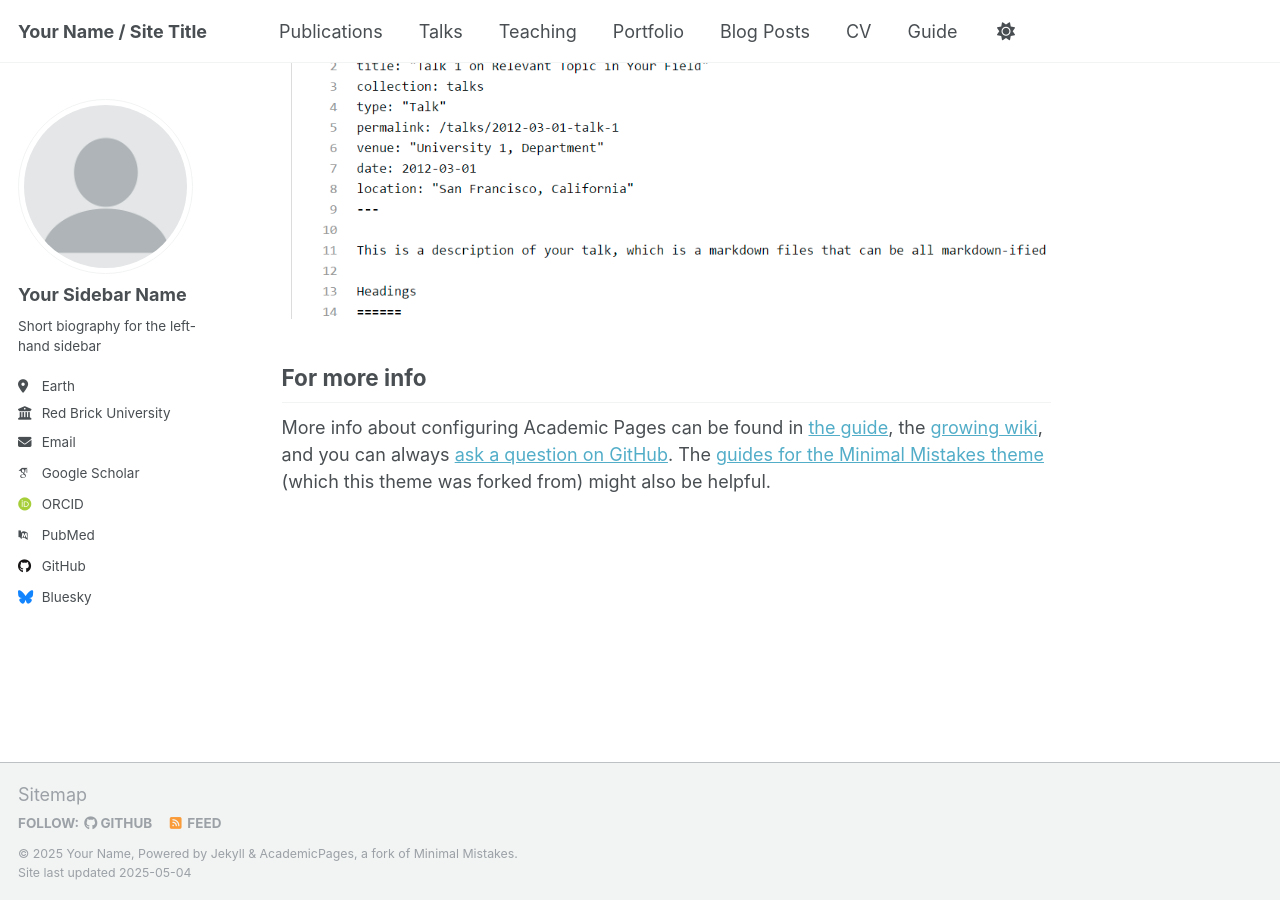
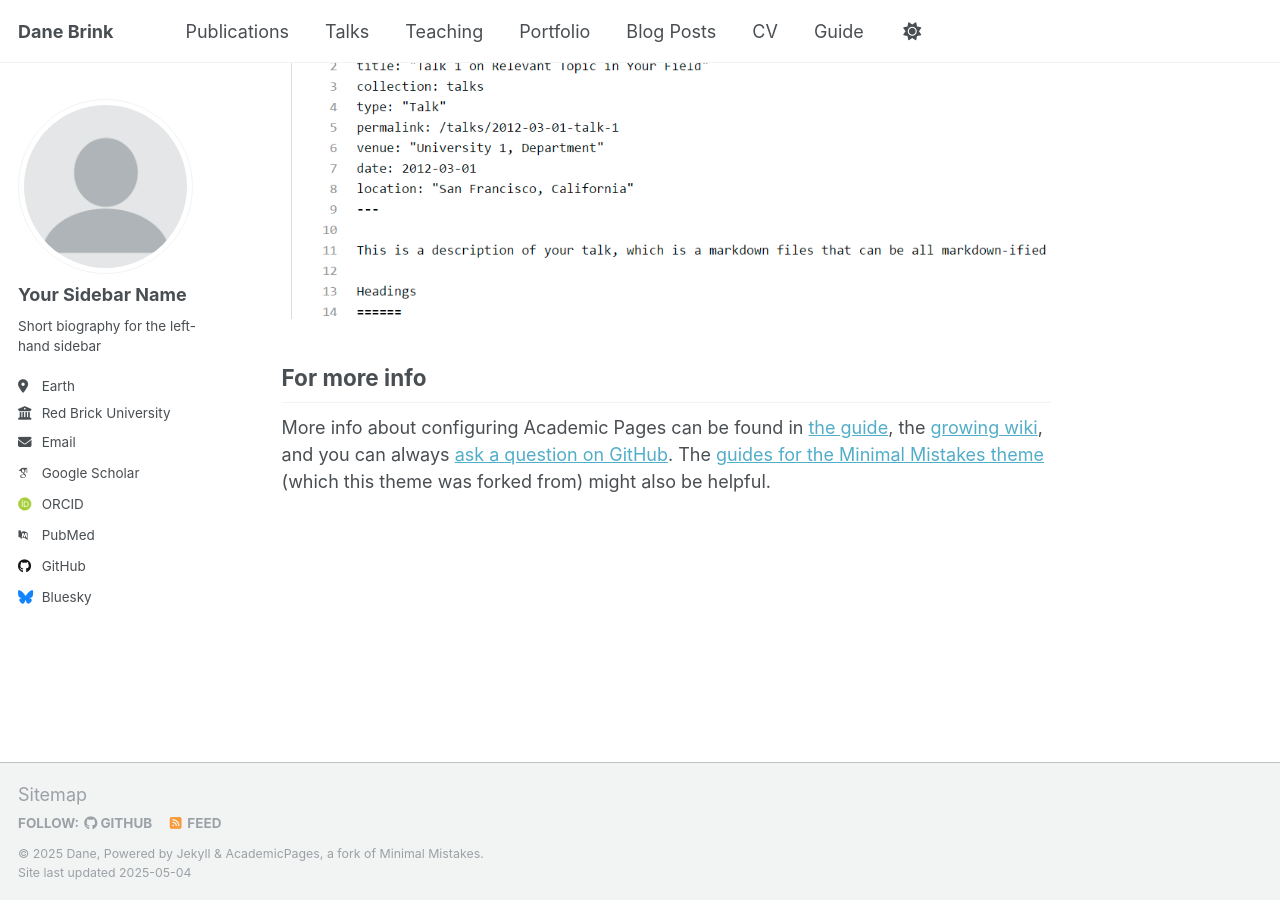
Before and after one commit to danebrink/danebrink.github.io, a Jekyll site: the page built from _pages/about.md, in a window 1280 px wide and 900 px high, scrolled down 2636 px. Built offline with Jekyll 4.4.1, drawn with Linux system fonts in a browser that asks for light colours; some web fonts are replaced.

Commit message:
Update _config.yml
Changed name.

```diff
--- a/_config.yml
+++ b/_config.yml
@@ -9,9 +9,9 @@
 # Basic Site Settings
 locale                   : "en-US"
 site_theme               : "default"
-title                    : "Your Name / Site Title"
+title                    : "Dane Brink"
 title_separator          : "-"
-name                     : &name "Your Name"
+name                     : &name "Dane"
 description              : &description "personal description"
 url                      : https://academicpages.github.io # the base hostname & protocol for your site e.g. "https://[your GitHub username].github.io" or if you already have some other page hosted on Github then use "https://[your GitHub username].github.io/[Your Repo Name]"
 baseurl                  : "" # the subpath of your site, e.g. "/blog"
```
